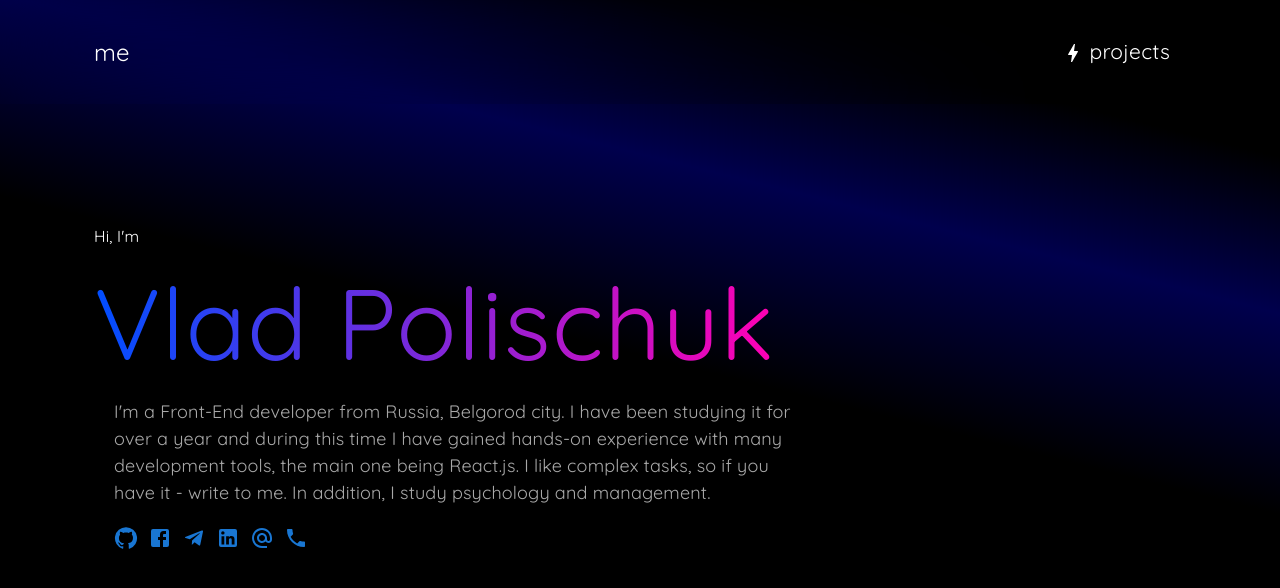
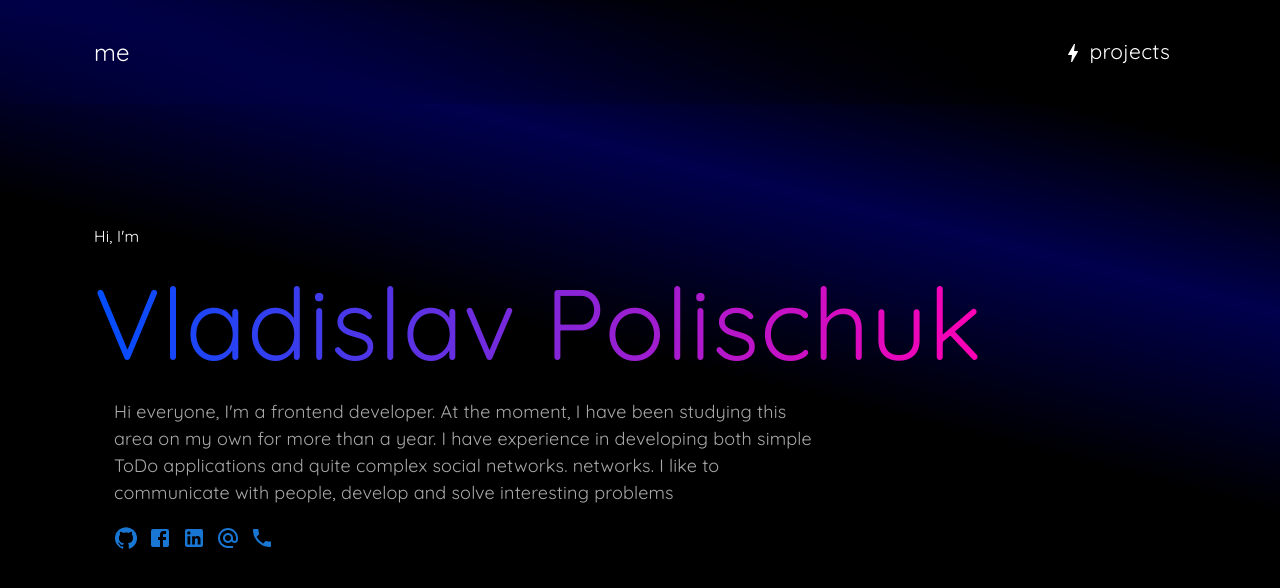
Before and after one commit to vladislav124352/portfolio-app, a Next.js app: page / in a window 1280 px wide. Shown: the top 588 px of the page. Built offline with nearby package versions, Linux system fonts and the light colour scheme.

Commit message:
change: changed `Home` page

```diff
--- a/components/Home/index.tsx
+++ b/components/Home/index.tsx
@@ -8,23 +8,24 @@ export const Home = () => {
     return (
         <Box className='home'>
             <Head>
-                <title>I am Vlad</title>
+                <title>I am Vladislav Polischuk</title>
             </Head>
             <Typography component='h2'>
                 Hi, I&apos;m
             </Typography>
 
             <Typography className='home_name' component='h1'>
-                Vlad Polischuk
+                Vladislav Polischuk
             </Typography>
 
             <Typography className='home_description' component='h3'>
-                I&apos;m a Front-End developer from Russia, Belgorod city.
-                I have been studying it for over a year and during this time
-                I have gained hands-on experience with many development tools,
-                the main one being React.js. I like complex tasks,
-                so if you have it - write to me. In addition,
-                I study psychology and management.
+                Hi everyone, I&apos;m a frontend developer.
+                At the moment, I have been studying this area on
+                my own for more than a year. I have experience in
+                developing both simple ToDo applications and quite
+                complex social networks. networks.
+                I like to communicate with people,
+                develop and solve interesting problems
             </Typography>
 
             <Box className='contacts'>
@@ -38,12 +39,6 @@ export const Home = () => {
                     name='My Facebook profile'
                     href='https://facebook.com/vladislav124352'>
                     <Facebook />
-                </Contact>
-
-                <Contact
-                    name='My Telegram profile'
-                    href='https://t.me/vladislav124352'>
-                    <Telegram />
                 </Contact>
 
                 <Contact
```
